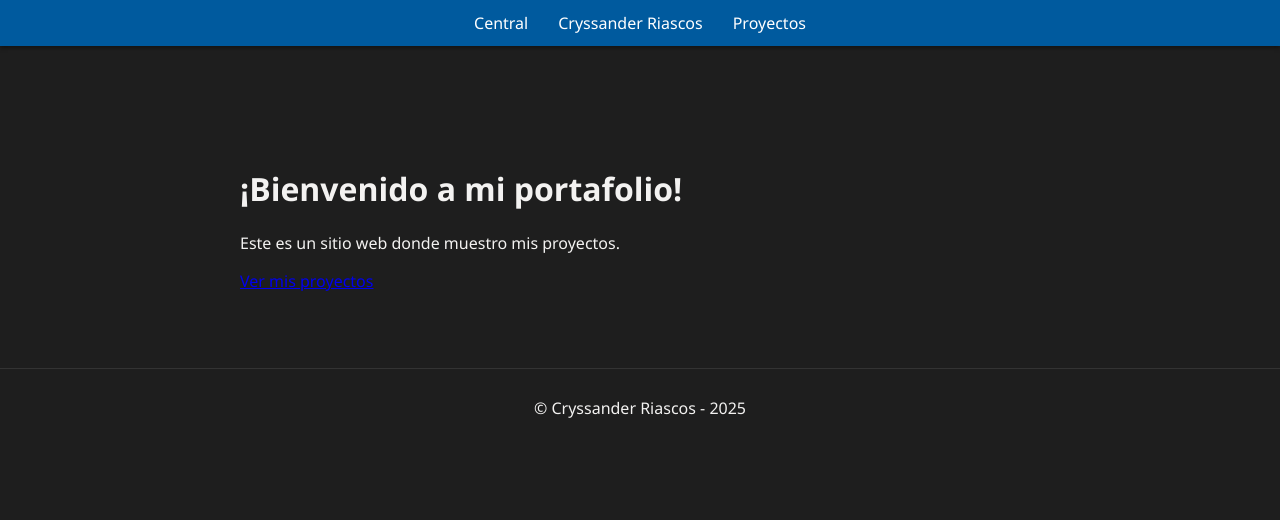
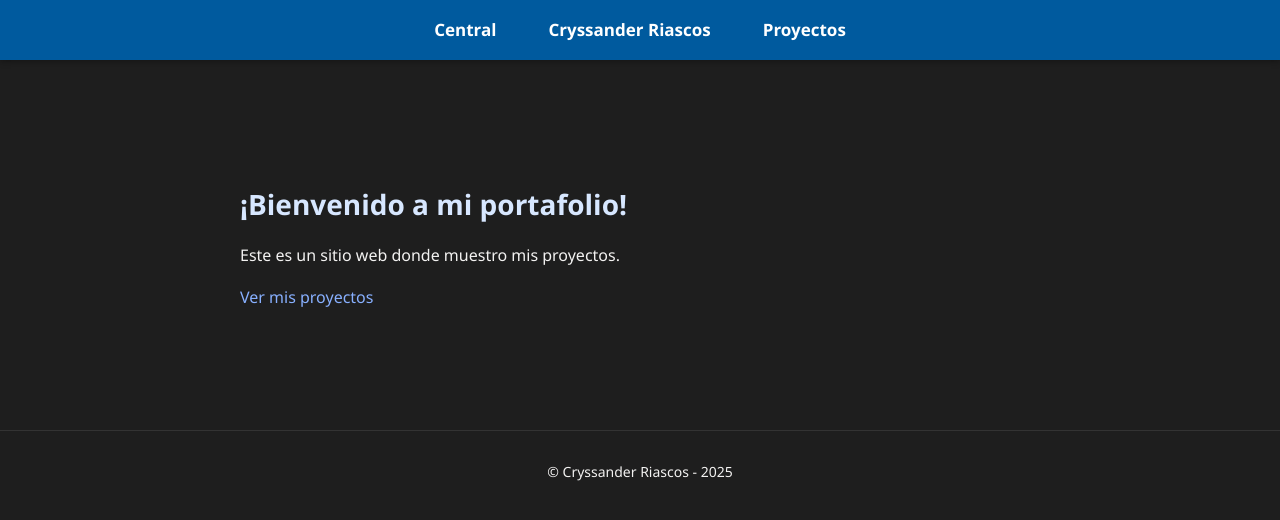
Before and after one commit to rlaricorcontinental/grupo8nrc23730, a Jekyll site: the page built from TM638231/index.md, in a window 1280 px wide. Shown: the top 520 px of the page. Built offline with Jekyll 4.4.1, drawn with Linux system fonts in a browser that asks for light colours.

Commit message:
Update fluentui-dark.css

```diff
--- a/assets/css/fluentui-dark.css
+++ b/assets/css/fluentui-dark.css
@@ -1,53 +1,151 @@
-/* fluent-dark.css */
+/* fluent-dark.css - Estilo mejorado inspirado en Fluent UI */
 body {
     font-family: "Segoe UI", Tahoma, Geneva, Verdana, sans-serif;
     background-color: #1e1e1e;
     color: #f3f2f1;
     margin: 0;
     padding: 0;
+    line-height: 1.6;
 }
 
 nav {
-    background-color: #005a9e; /* Tonalidad azul oscura */
+    background-color: #005a9e; /* Azul oscuro característico de Fluent */
     color: #ffffff;
-    padding: 12px 20px;
-    box-shadow: 0 2px 4px rgba(0, 0, 0, 0.4);
+    padding: 16px 20px;
+    box-shadow: 0 2px 6px rgba(0, 0, 0, 0.3);
 }
 
 nav ul {
     list-style: none;
     display: flex;
     justify-content: center;
+    gap: 20px;
     margin: 0;
     padding: 0;
-}
-
-nav ul li {
-    margin: 0 15px;
 }
 
 nav ul li a {
     color: #ffffff;
     text-decoration: none;
-    font-weight: 500;
-    font-size: 16px;
+    font-weight: 600;
+    font-size: 17px;
+    padding: 10px 16px;
+    border-radius: 6px;
+    transition: background 0.3s ease;
 }
 
 nav ul li a:hover {
-    text-decoration: underline;
+    background-color: rgba(255, 255, 255, 0.15);
 }
 
 main {
-    padding: 20px;
+    padding: 24px;
     max-width: 800px;
-    margin: 80px auto 40px;
+    margin: 80px auto;
 }
 
+/* ---- Títulos y Tipografía ---- */
+h1, h2, h3 {
+    font-weight: 600;
+    margin-bottom: 12px;
+}
+
+h1 {
+    font-size: 28px;
+    color: #d7e7ff; /* Azul claro de Fluent UI */
+}
+
+h2 {
+    font-size: 24px;
+    color: #a0c4ff;
+}
+
+h3 {
+    font-size: 20px;
+    color: #7aa2f7;
+}
+
+/* ---- Botones ---- */
+button, .btn {
+    background-color: #0078d4;
+    color: #ffffff;
+    font-weight: 600;
+    padding: 10px 16px;
+    border-radius: 6px;
+    border: none;
+    cursor: pointer;
+    display: inline-block;
+    text-decoration: none;
+    transition: background 0.3s ease, transform 0.1s ease;
+}
+
+button:hover, .btn:hover {
+    background-color: #005a9e;
+    transform: scale(1.03);
+}
+
+/* ---- Tarjetas ---- */
+.card {
+    background-color: #252526;
+    padding: 16px;
+    border-radius: 8px;
+    box-shadow: 0 2px 6px rgba(0, 0, 0, 0.2);
+    margin: 20px 0;
+}
+
+/* ---- Enlaces en Modo Oscuro ---- */
+a {
+    color: #88b0ff;
+    text-decoration: none;
+    font-weight: 500;
+}
+
+a:hover {
+    text-decoration: underline;
+    color: #cce0ff;
+}
+
+/* ---- Código en Markdown ---- */
+pre {
+    background-color: #292929;
+    padding: 12px;
+    border-radius: 6px;
+    overflow-x: auto;
+}
+
+code {
+    font-family: "Consolas", "Courier New", monospace;
+    background-color: #333;
+    padding: 4px 8px;
+    border-radius: 4px;
+}
+
+/* ---- Tablas ---- */
+table {
+    width: 100%;
+    border-collapse: collapse;
+    margin: 20px 0;
+    background-color: #252526;
+}
+
+th, td {
+    padding: 12px;
+    border: 1px solid #3e3e3e;
+    text-align: left;
+}
+
+th {
+    background-color: #0078d4;
+    color: #ffffff;
+}
+
+/* ---- Footer ---- */
 footer {
     background-color: #1e1e1e;
     color: #f3f2f1;
     text-align: center;
-    padding: 12px 20px;
+    padding: 16px;
     border-top: 1px solid #333;
     margin-top: 40px;
+    font-size: 14px;
 }
```
